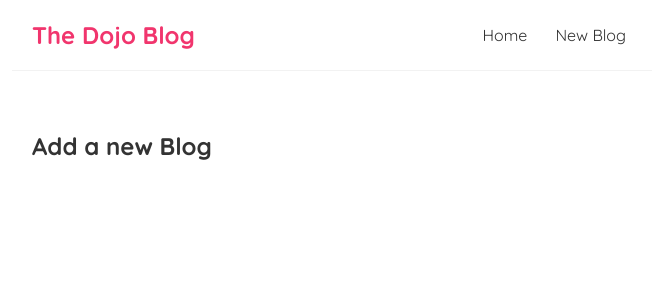
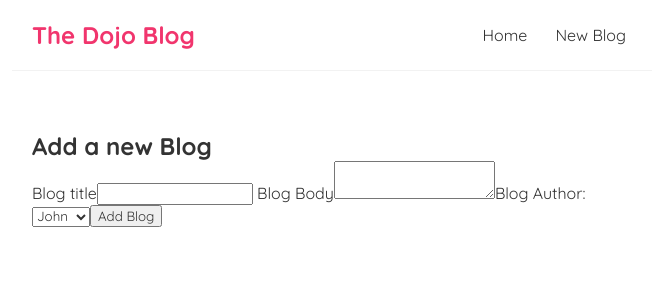
Before and after one commit to johnkeychishugi/dojo-blog, a React (Create React App) app: page /create in a window 1280 px wide. Shown: the top 300 px of the page, without its empty margins (308-964 px from the left). Built offline with nearby package versions, Linux system fonts and the light colour scheme; the HTML template or start-up script is replaced by a standard one.

Commit message:
ft-create-form-create-blog

```diff
--- a/src/Create.js
+++ b/src/Create.js
@@ -1,7 +1,35 @@
+import { useState } from "react";
+
 const Create = () => {
+    const [title,setTitle] = useState('');
+    const [body,setBody] = useState('');
+    const [author,setAuthor] = useState('John');
+
     return (
         <div className="create">
             <h2>Add a new Blog</h2>
+            <form action="">
+                <label> Blog title</label>
+                <input type="text"
+                       required
+                       value={title}
+                       onChange={(e)=> setTitle(e.target.value)} />
+                <label> Blog Body</label>
+                <textarea
+                    required
+                    value={body}
+                    onChange={(e) => setBody(e.target.value)}
+                ></textarea>
+                <label>Blog Author:</label>
+                <select
+                    value={ author }
+                    onChange={(e) => setAuthor(e.target.value)}
+                >
+                    <option value="Mario">Mario</option>
+                    <option value="John">John</option>
+                </select>
+                <button>Add Blog</button>
+            </form>
         </div>
      );
 }
```
